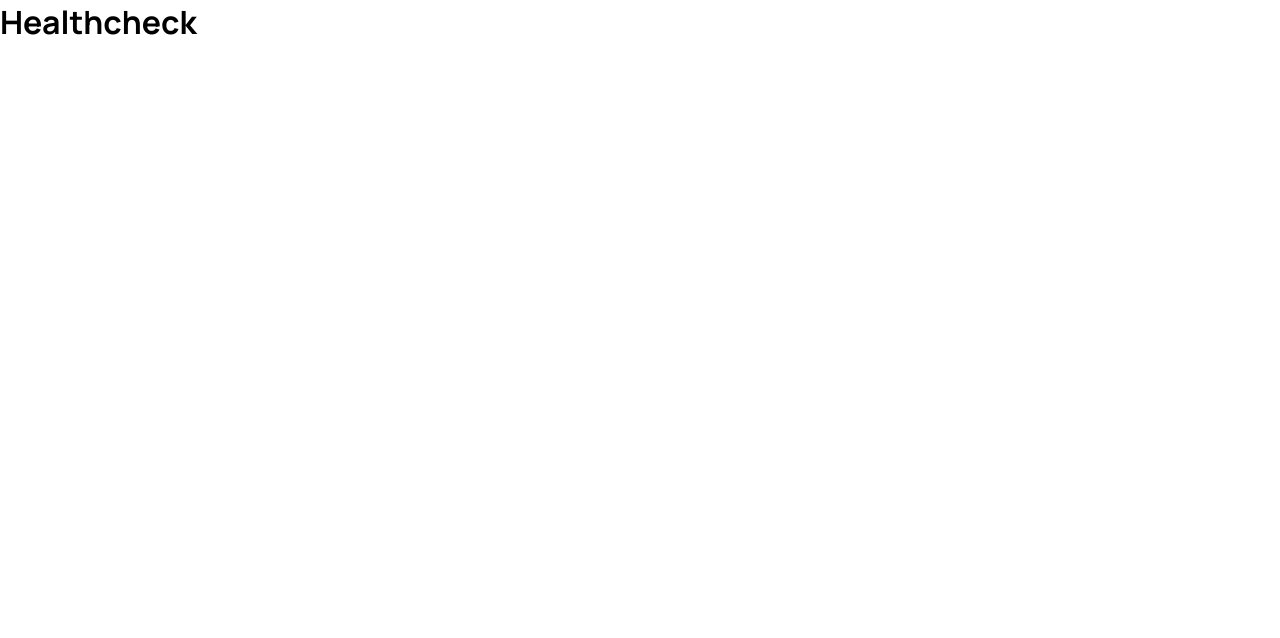
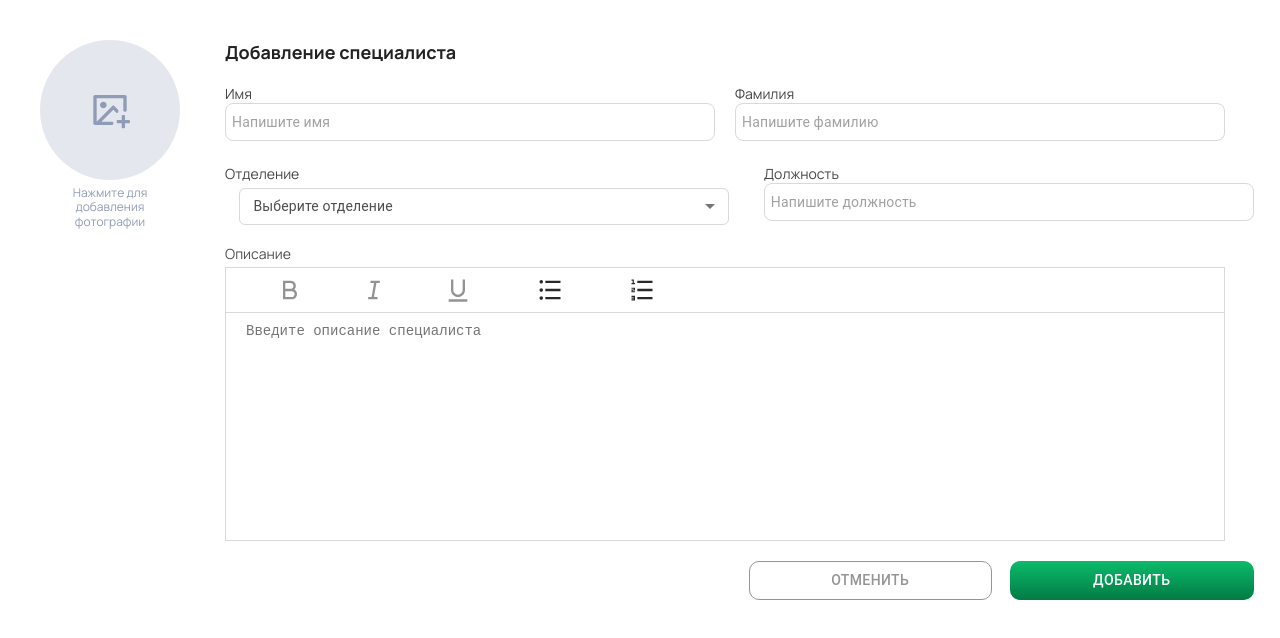
Before and after one commit to PeaksoftFrontend/HealthCheck-js2, a React (Vite) app: page / in a window 1280 px wide. Shown: the top 638 px of the page. Built offline with nearby package versions, Linux system fonts and the light colour scheme.

Commit message:
finished Adding Doctors

```diff
--- a/src/App.jsx
+++ b/src/App.jsx
@@ -1,7 +1,10 @@
+import { AddingDoctors } from "./components/addingDoctors/AddingDoctors";
+
 export const App = () => {
   return (
     <div>
-      <h1> Healthcheck</h1>{" "}
+      {/* <h1> Healthcheck</h1> */}
+      <AddingDoctors />
     </div>
   );
 };
```
